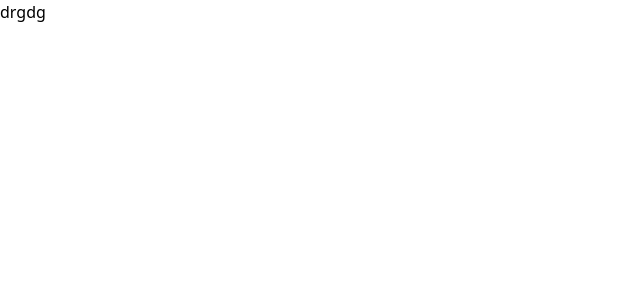
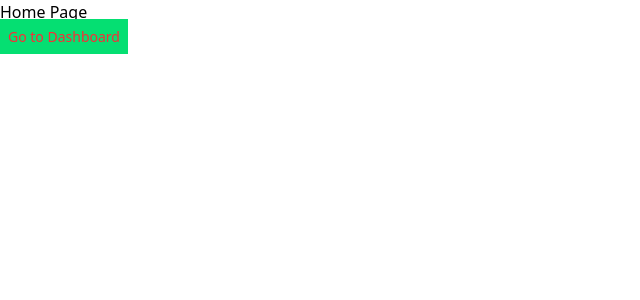
Before and after one commit to hemantnimble/Dev-Connect, a Next.js app: page / in a window 1280 px wide. Shown: the top 300 px of the page, without its empty margins (0-640 px from the left). Built offline with nearby package versions, Linux system fonts and the light colour scheme.

Commit message:
testing git

```diff
--- /dev/null
+++ b/app/dashboard/page.js
@@ -0,0 +1,10 @@
+import Link from "next/link";
+
+export default function Dashboard() {
+  return (
+    <div>
+      <h1>Dashboard Page</h1>
+      <Link href={"/"}>Go to Home</Link>
+    </div>
+  );
+}
--- a/app/page.js
+++ b/app/page.js
@@ -1,9 +1,16 @@
 import Image from "next/image";
+import Link from "next/link";
 
 export default function Home() {
   return (
-   <>
-   drgdg
-   </>
+    <>
+      <h1>Home Page</h1>
+      <Link
+        href={"/dashboard"}
+        className="text-sm text-red-500 bg-green-400 p-2"
+      >
+        Go to Dashboard
+      </Link>
+    </>
   );
 }
```
